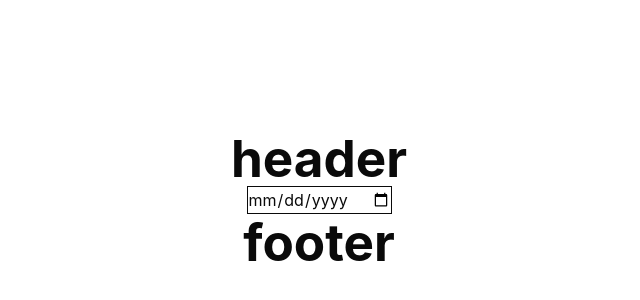
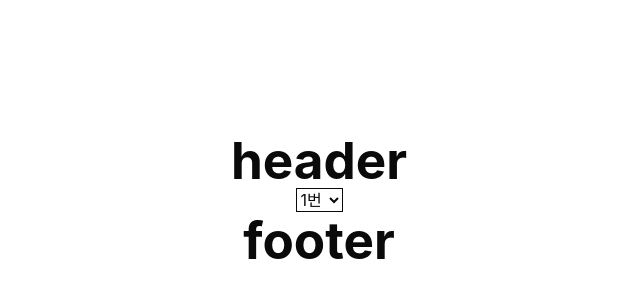
Before and after one commit to ASAC-06-A/FE_TEST, a React (Vite) app: page / in a window 1280 px wide. Shown: the part 200-500 px from the top of the page, without its empty margins (321-961 px from the left). Built offline with nearby package versions, Linux system fonts and the light colour scheme.

Commit message:
feat: State-dropdown 사용하기

```diff
--- a/src/components/Body.jsx
+++ b/src/components/Body.jsx
@@ -1,15 +1,18 @@
 import { useState } from 'react'
 
 function Body() {
-  const [date, setDate] = useState('')
-  const handelOnChange = (e) => {
-    console.log('변경된 값', e.target.value)
-    setData(e.target.value)
+  const [option, setOption] = useState('')
+  const handleOnChange = (e) => {
+    console.log('변경된 값 : ', e.target.value)
+    setOption(e.target.value)
   }
-
   return (
     <div>
-      <input type='date' value={date} onChange={handelOnChange} />
+      <select value={option} onChange={handleOnChange}>
+        <option key={'1번'}>1번</option>
+        <option key={'2번'}>2번</option>
+        <option key={'3번'}>3번</option>
+      </select>
     </div>
   )
 }
--- a/src/index.css
+++ b/src/index.css
@@ -42,6 +42,15 @@ h1 {
 input {
   background-color: white;
   border-color: black;
+  border: 1px solid;
+}
+
+option {
+  background-color: white;
+}
+
+select {
+  background-color: white;
   border: 1px solid;
 }
 
```
